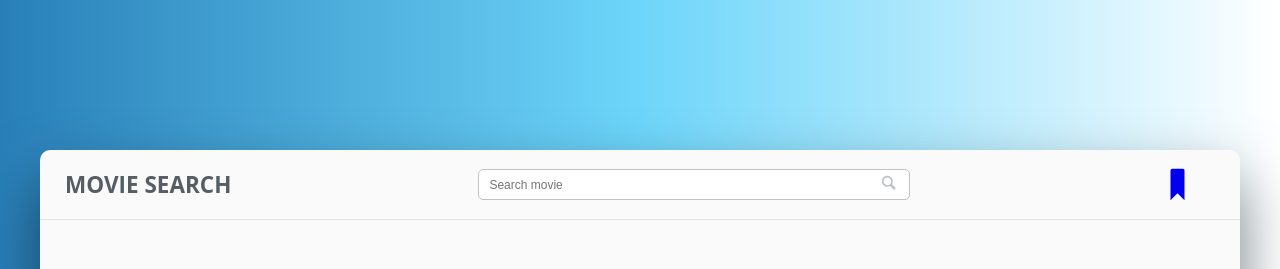
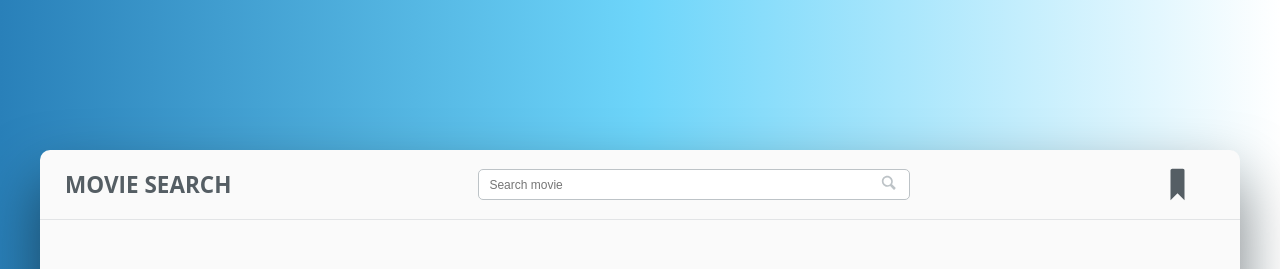
Before and after one commit to DorSarel/MovieSearch_React, a React (Create React App) app: page / in a window 1280 px wide. Shown: the top 269 px of the page. Built offline with nearby package versions, Linux system fonts and the light colour scheme.

Commit message:
Set default message if likedMovies == 0

```diff
--- a/src/component/Header/Header.css
+++ b/src/component/Header/Header.css
@@ -20,6 +20,12 @@
     align-self: stretch;
 }
 
+.user-nav > a:link,
+.user-nav > a:active,
+.user-nav > a:visited {
+    color: currentColor;
+}
+
 .user-nav__icon-box {
     height: 100%;
     padding: 0 1.5rem;
--- a/src/container/Bookmark/Bookmark.js
+++ b/src/container/Bookmark/Bookmark.js
@@ -7,8 +7,12 @@ import './Bookmark.css';
 
 const bookmark = ( props ) => {
 
-    let likedMovies = <Spinner />
+    let noLikedMovies = (
+        <h1 style={{textAlign: 'center'}}>No liked movies yet..</h1>
+    );
+    let likedMovies = null;
     if (props.likedMovies.length > 0) {
+        noLikedMovies = null;
         likedMovies = props.likedMovies.map(movie => {
             return (
                 <li className="bookmark__item">
@@ -28,6 +32,7 @@ const bookmark = ( props ) => {
 
     return (
         <div className="bookmark">
+            {noLikedMovies}
             <ul className="bookmark__list">
                 {likedMovies}
             </ul>
```
